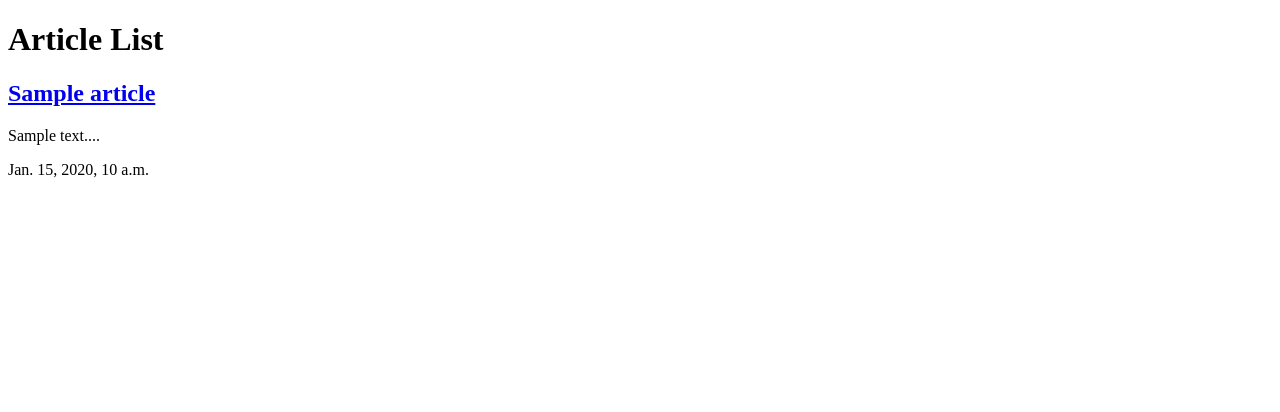
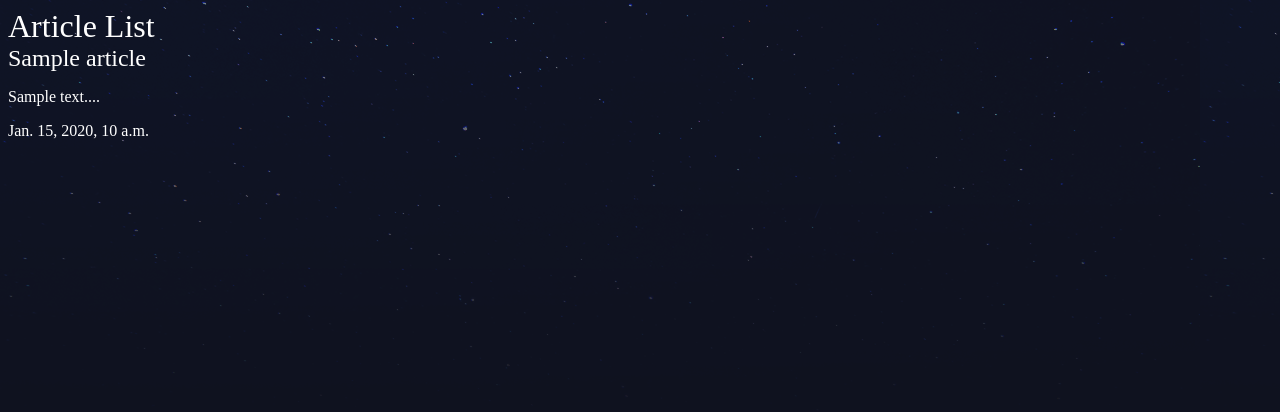
Before and after one commit to jvaque/NetNinjaDjangoTutorial, a Django app: page /articles/ in a window 1280 px wide. Shown: the top 412 px of the page. Run offline with Django 3.2, Linux system fonts and the light colour scheme; tables that the repository leaves empty hold one stand-in row (values such as "Sample post").

Commit message:
Django Tutorial #12 - Static Files & Images
Working with static files and images in order to serve common files to the views.
https://www.youtube.com/watch?v=RhJIMUMJ_Do

```diff
--- a/djangonautic/articles/templates/articles/article_list.html
+++ b/djangonautic/articles/templates/articles/article_list.html
@@ -1,9 +1,12 @@
+{% load static %}
+
 <!DOCTYPE html>
 <html lang="en">
 <head>
     <meta charset="UTF-8">
     <meta name="viewport" content="width=device-width, initial-scale=1.0">
     <title>Articles</title>
+    <link rel="stylesheet" href="{% static 'styles.css'%}">
 </head>
 <body>
     <h1>Article List</h1>
--- /dev/null
+++ b/djangonautic/assets/styles.css
@@ -0,0 +1,20 @@
+body{
+    background-color: #0f121f;
+    background-image: url(stars.png);
+    background-repeat: repeat-x;
+    color: #fff;
+}
+
+body *{
+    font-family: Ubuntu;
+}
+
+h1, h2, h3, h4, h5{
+    font-weight: normal;
+    margin: 0;
+}
+
+a, a:hover, a:visited{
+    color:#fff;
+    text-decoration: none;
+}
--- a/djangonautic/djangonautic/settings.py
+++ b/djangonautic/djangonautic/settings.py
@@ -119,3 +119,7 @@ USE_TZ = True
 # https://docs.djangoproject.com/en/3.0/howto/static-files/
 
 STATIC_URL = '/static/'
+
+STATICFILES_DIRS = (
+    os.path.join(BASE_DIR, 'assets'),
+)
--- a/djangonautic/djangonautic/urls.py
+++ b/djangonautic/djangonautic/urls.py
@@ -16,6 +16,7 @@ Including another URLconf
 from django.contrib import admin
 from django.urls import path, include
 from . import views
+from django.contrib.staticfiles.urls import staticfiles_urlpatterns
 
 urlpatterns = [
     path('admin/', admin.site.urls),
@@ -23,3 +24,5 @@ urlpatterns = [
     path('about/', views.about),
     path('', views.homepage),
 ]
+
+urlpatterns += staticfiles_urlpatterns()
```
Also changed, not shown: djangonautic/assets/stars.png (added).
